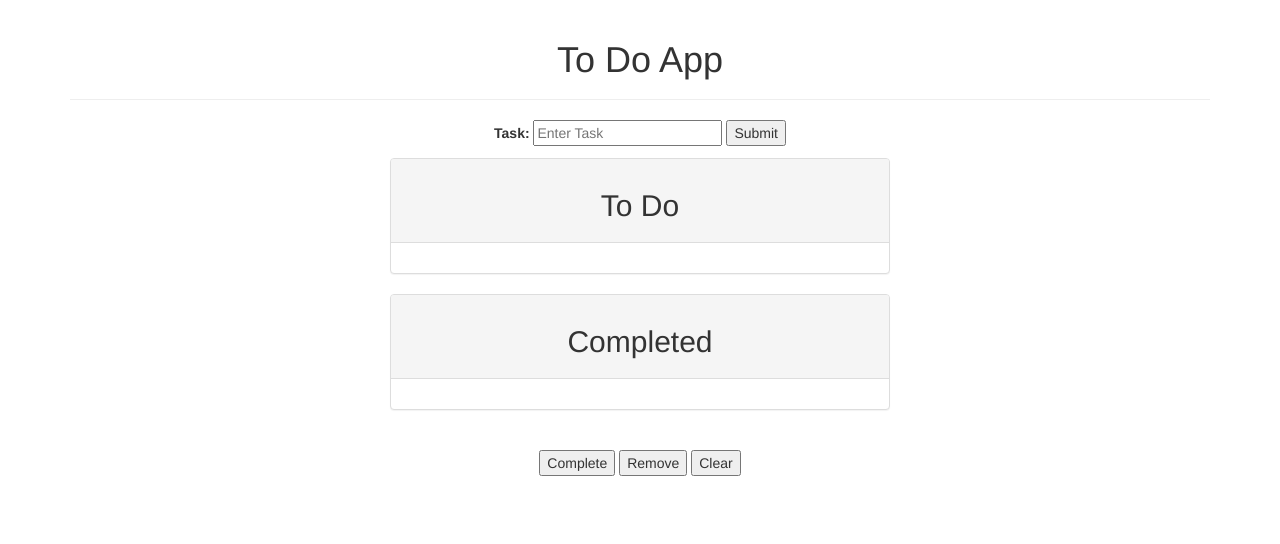
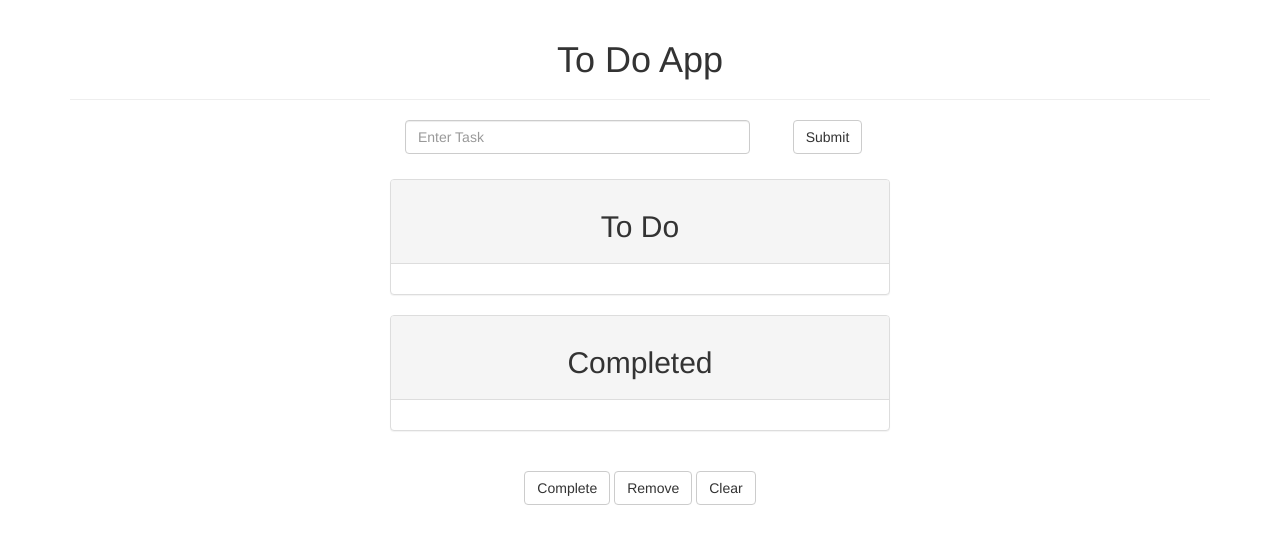
Before and after one commit to dtrinh888/to-do-app, a website: page app/index.html in a window 1280 px wide. Drawn offline with Linux system fonts and the light colour scheme.

Commit message:
finish styling

```diff
--- a/app/css/main.css
+++ b/app/css/main.css
@@ -1,5 +1,5 @@
 .task-form {
-	padding-bottom: 10px;
+	padding-bottom: 25px;
 }
 .to-do {
 	width: 500px;
@@ -15,13 +15,14 @@
 	list-style-type: none;
 }
 .task-input {
-	padding-left: 10px;
-	font-size: 20px;
+	width: 100%;
 }
+
 .rmv-btn, .comp-btn {
 	height: 22px;
 }
 .buttons {
+	width: 100%;
 	padding-top: 20px;
 }
 .completed-tasks {
--- a/app/to-do.html
+++ b/app/to-do.html
@@ -1,10 +1,15 @@
 <div ng-controller="toDoCtrl">
+	<div class="task-input">
 	<form ng-submit="submitTask()" class="task-form text-center">
 		<!-- task input with submit button -->
-		<label>Task: </label>
-		<input type="text" placeholder="Enter Task" ng-model="enteredTask" required>
-		<button class="sub-btn">Submit</button>
+		<div class="col-md-9">
+			<input type="text" class="form-control" placeholder="Enter Task" ng-model="enteredTask" required>
+		</div>
+		<div class="">
+			<button type="submit" class="btn btn-default">Submit</button>
+		</div>
 	</form>
+	</div>
 	<div class="panel panel-default">
 		<!-- create unordered list for task that are submitted
 			need check boxes -->
@@ -52,11 +57,11 @@
 
 	<div class="buttons">
 		<!-- complete button -->
-		<button ng-click="completeTasks()">Complete</button>
+		<button class="btn btn-default" ng-click="completeTasks()">Complete</button>
 		<!-- remove button -->
-		<button ng-click="removeTasks()">Remove</button>
+		<button class="btn btn-default" ng-click="removeTasks()">Remove</button>
 		<!-- reset button -->
-		<button ng-click="clearTasks()">Clear</button>
+		<button class="btn btn-default" ng-click="clearTasks()">Clear</button>
 	</div>
 
 </div>
```
